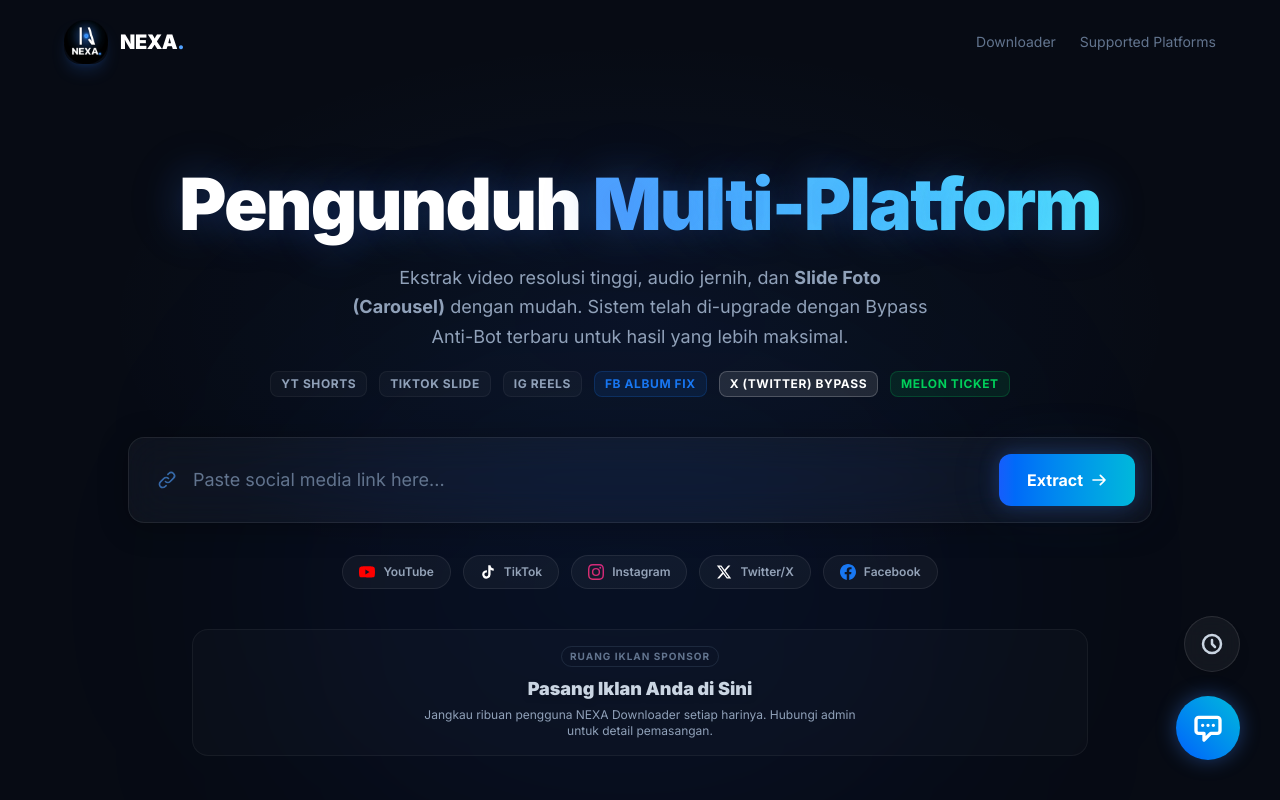
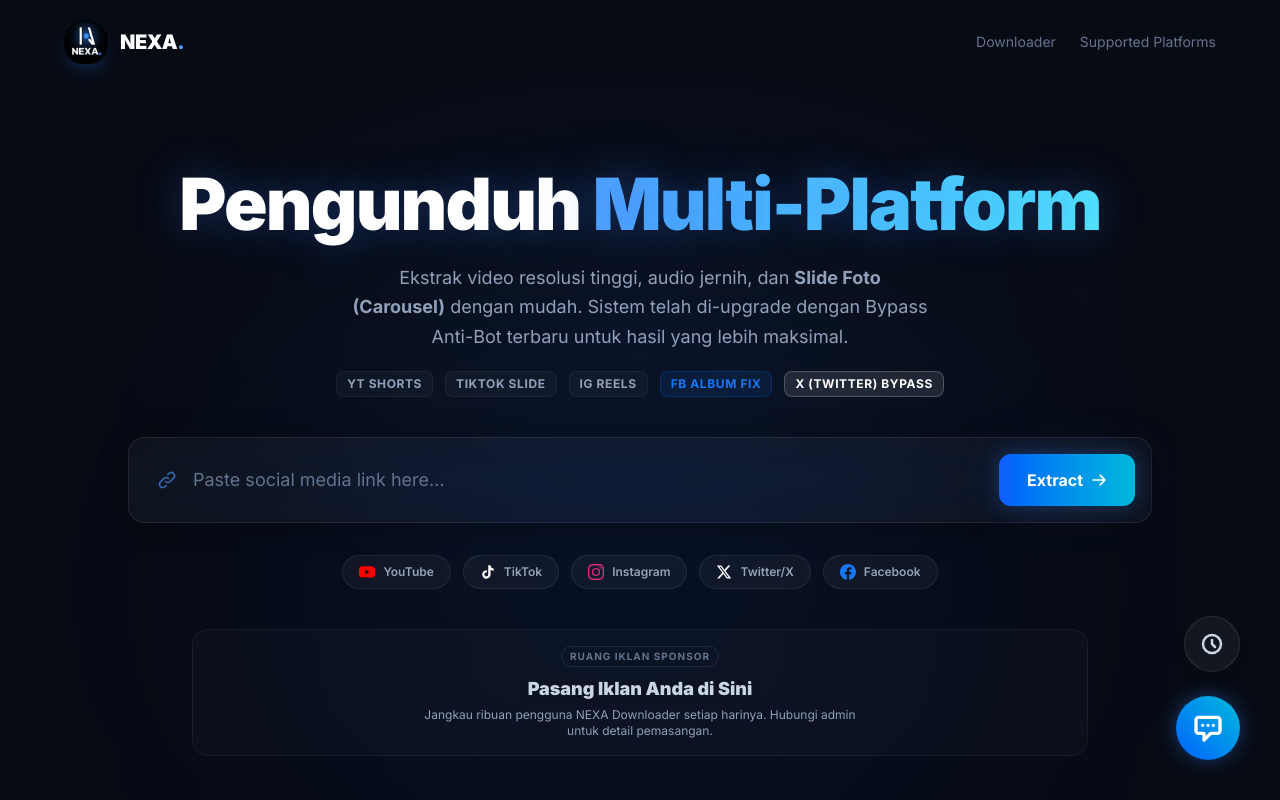
Before and after one commit to nexaofficial09-sys/nexa-downloader, a Next.js app in the folder frontend/: page / in a window 1280 px wide. Shown: the top 800 px of the page. Built offline with nearby package versions, Linux system fonts and the light colour scheme.

Commit message:
fix(frontend): remove Melon Ticket badge

```diff
--- a/frontend/src/app/page.tsx
+++ b/frontend/src/app/page.tsx
@@ -681,9 +681,6 @@
               <span className="px-2.5 py-1 bg-white/10 text-white border border-white/20 rounded-lg">
                 X (Twitter) Bypass
               </span>
-              <span className="px-2.5 py-1 bg-[#00D05B]/10 text-[#00D05B] border border-[#00D05B]/20 rounded-lg">
-                Melon Ticket
-              </span>
             </div>
           </div>
 
```
